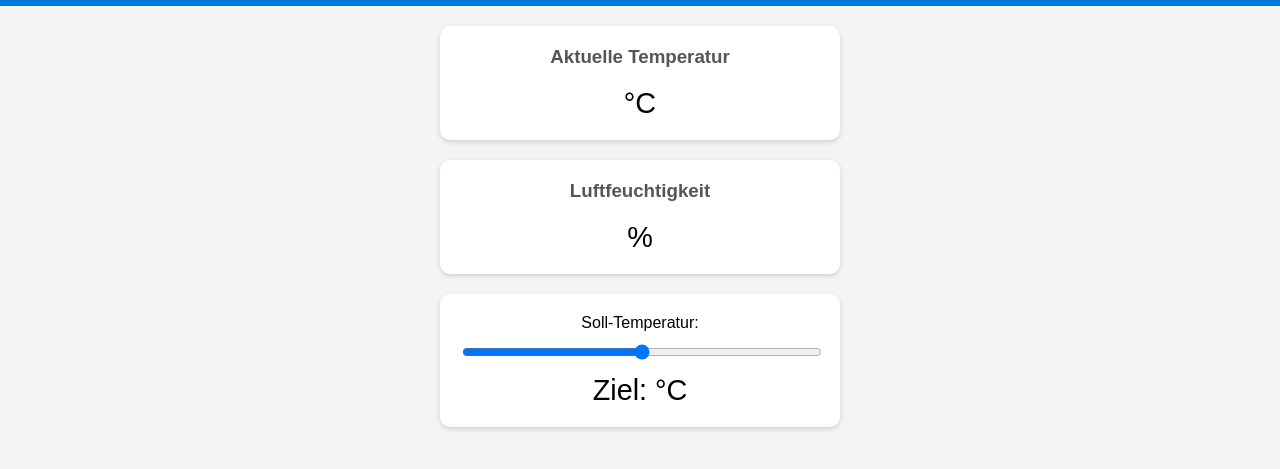
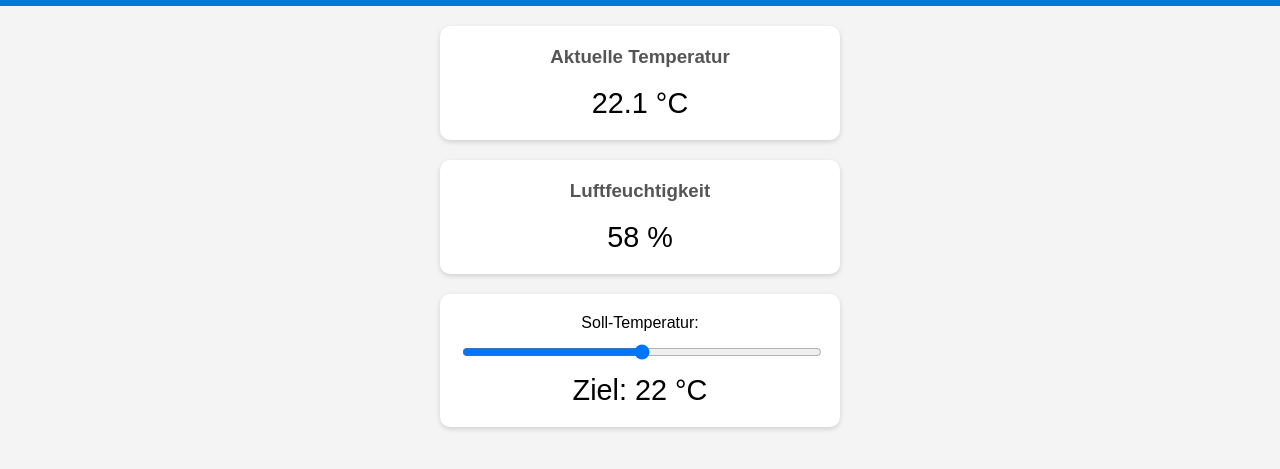
Before and after one commit to Felix08081s/IOT-Labor, a plain HTML site: page room.html in a window 1280 px wide. Shown: the part 47-516 px from the top of the page. Drawn offline with Linux system fonts and the light colour scheme.

Commit message:
MQTT, REST API Dummys hinzugefügt

```diff
--- a/room.js
+++ b/room.js
@@ -1,20 +1,84 @@
+console.log("Room-Seite geladen");
+
+//
+// URL auslesen
+//
 const params = new URLSearchParams(window.location.search);
 const roomName = params.get("room");
-const currentTemp = params.get("temp");
-const currentHumidity = params.get("hum");
 
 document.getElementById("room-name").textContent = roomName;
-document.getElementById("current-temp").textContent = currentTemp;
-document.getElementById("current-humidity").textContent = currentHumidity;
 
-const slider = document.getElementById("temp-slider");
-const targetTemp = document.getElementById("target-temp");
+//
+// 1. Dummy REST Call – Raumdaten
+//
+async function fetchRoomDetails() {
+    // später:
+    // return fetch(`/api/room/${roomName}`).then(r => r.json());
 
-slider.value = currentTemp;
-targetTemp.textContent = currentTemp;
+    return {
+        name: roomName,
+        temp: (20 + Math.random()*5).toFixed(1),
+        humidity: (40 + Math.random()*20).toFixed(0),
+        target: 22
+    };
+}
 
-slider.addEventListener("input", () => {
-    targetTemp.textContent = slider.value;
+//
+// 2. MQTT Dummy Listener
+//
+function initMQTT() {
+    console.log("MQTT Dummy für Raum gestartet");
 
-    // später: REST oder MQTT
-});
+    setInterval(() => {
+        let t = (20 + Math.random()*5).toFixed(1);
+        document.getElementById("current-temp").textContent = t;
+    }, 4000);
+}
+
+//
+// 3. Zieltemperatur setzen – REST Dummy
+//
+function sendTargetTemp(value) {
+    console.log(
+        `REST Dummy: Sollwert für ${roomName} gesetzt auf ${value}°C`
+    );
+
+    // später:
+    /*
+    fetch("/api/setTemperature", {
+        method: "POST",
+        headers: {"Content-Type": "application/json"},
+        body: JSON.stringify({ room: roomName, temp: value })
+    });
+    */
+
+    // später MQTT:
+    // client.publish(`home/${roomName}/set/temp`, value);
+}
+
+//
+// 4. Initialisierung
+//
+async function init() {
+
+    // Daten von "REST"
+    const data = await fetchRoomDetails();
+    document.getElementById("current-temp").textContent = data.temp;
+    document.getElementById("current-humidity").textContent = data.humidity;
+
+    // Slider initialisieren
+    const slider = document.getElementById("temp-slider");
+    const target = document.getElementById("target-temp");
+
+    slider.value = data.target;
+    target.textContent = data.target;
+
+    slider.addEventListener("input", () => {
+        target.textContent = slider.value;
+        sendTargetTemp(slider.value);
+    });
+
+    initMQTT();
+}
+
+init();
```
Also changed, not shown: app.js (+55 -14 lines), index.html (+5 -0 lines), room.html (+4 -0 lines).
